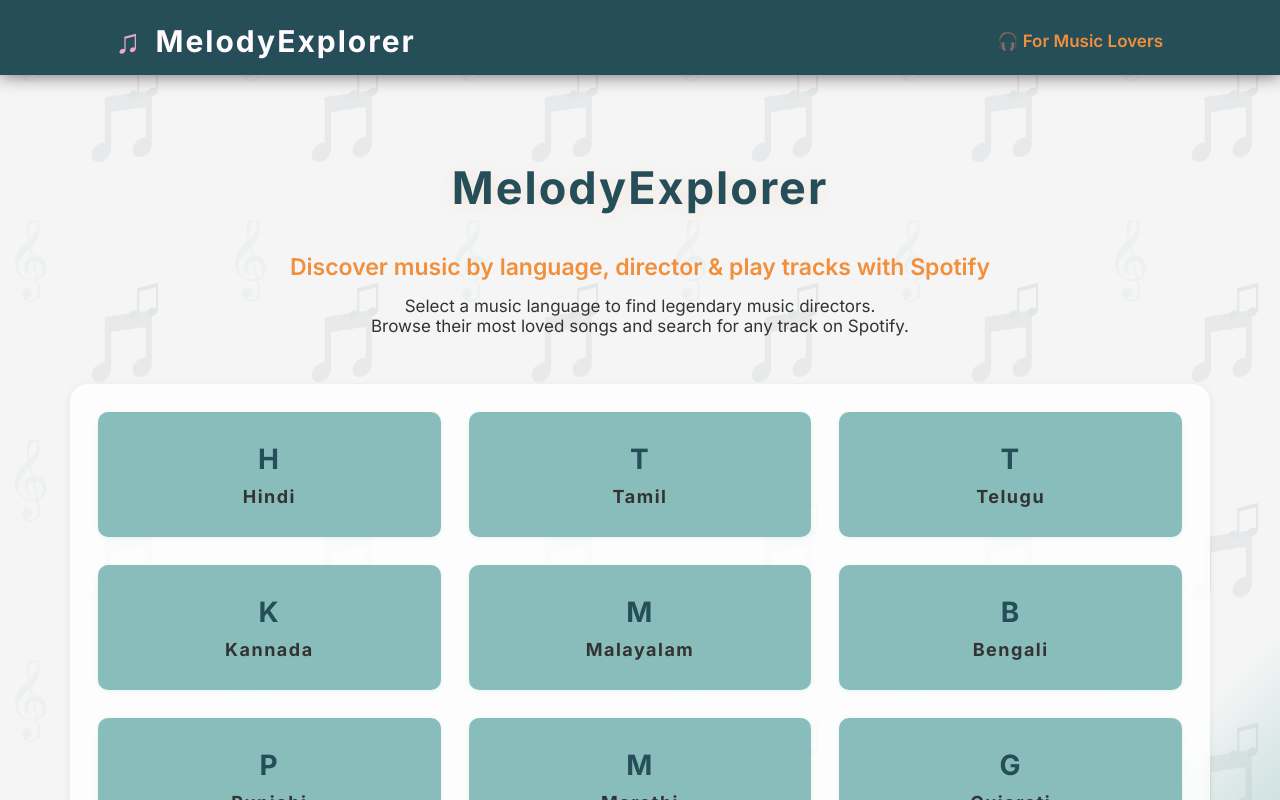
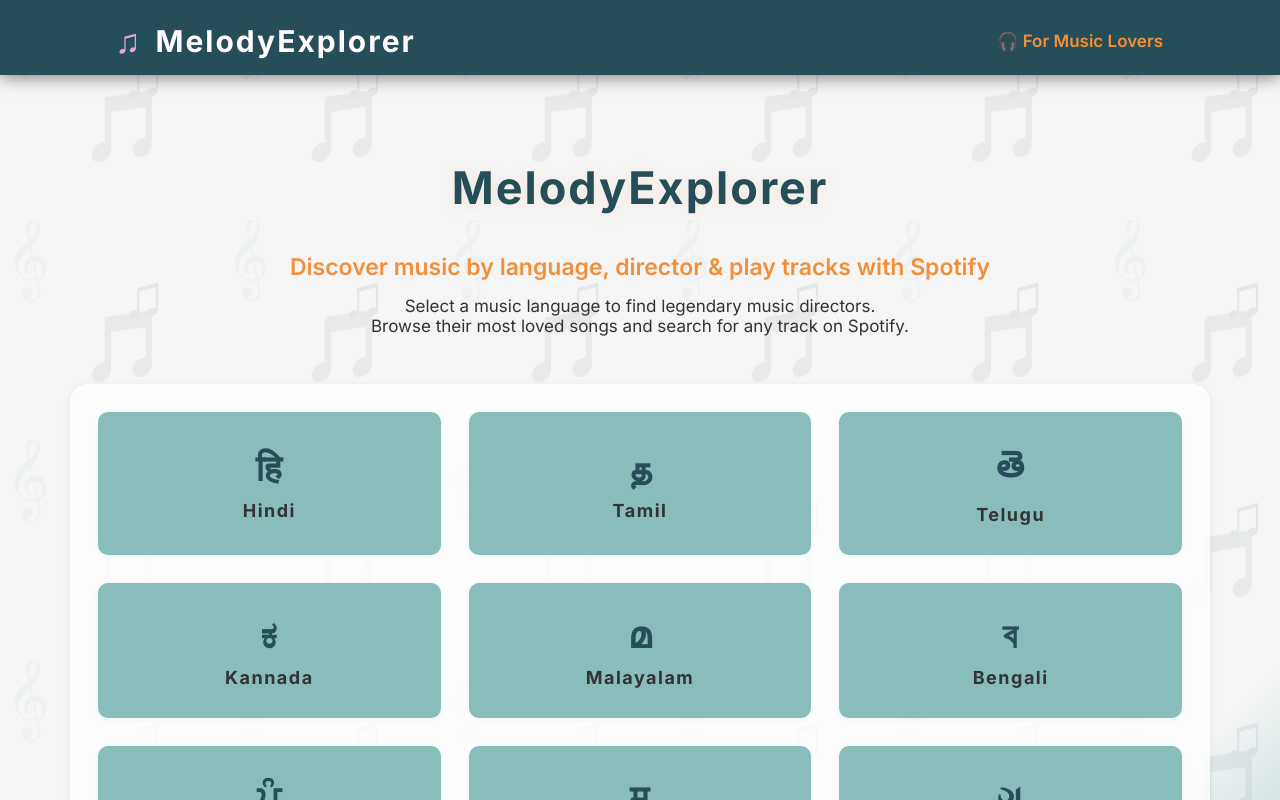
Before and after one commit to Workflow-Manager-admin/melodyexplorer-31170-f36a91d2, a React (Create React App) app in the folder melodyexplorer/: page / in a window 1280 px wide. Shown: the top 800 px of the page. Built offline with nearby package versions, Linux system fonts and the light colour scheme; the HTML template or start-up script is replaced by a standard one.

Commit message:
Auto-commit: Changes as of 2025-06-05T15:16:54.145745+00:00

```diff
--- a/melodyexplorer/src/App.js
+++ b/melodyexplorer/src/App.js
@@ -529,14 +529,16 @@ function LanguageGrid({ languages, selected, onSelect }) {
           aria-current={selected === lang ? "true" : undefined}
           tabIndex={0}
         >
-          <span style={{
-            fontSize: 28,
-            fontWeight: 800,
-            color: selected === lang ? COLORS.primary : COLORS.slateBlue,
-            display: "block",
-            marginBottom: 10
-          }}>
-            {lang[0]}
+          <span
+            style={{
+              fontSize: 36,
+              fontWeight: 900,
+              color: selected === lang ? COLORS.primary : COLORS.slateBlue,
+              display: "block",
+              marginBottom: 10
+            }}
+          >
+            {LANGUAGE_INITIALS[lang] || lang[0]}
           </span>
           {lang}
         </button>
```
Also changed, not shown: 1 other file (tests, documents, lock files or other folders).
